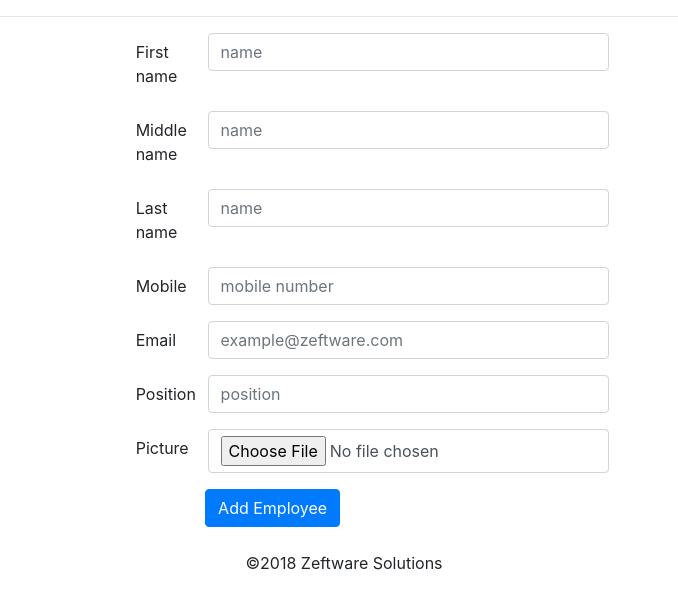
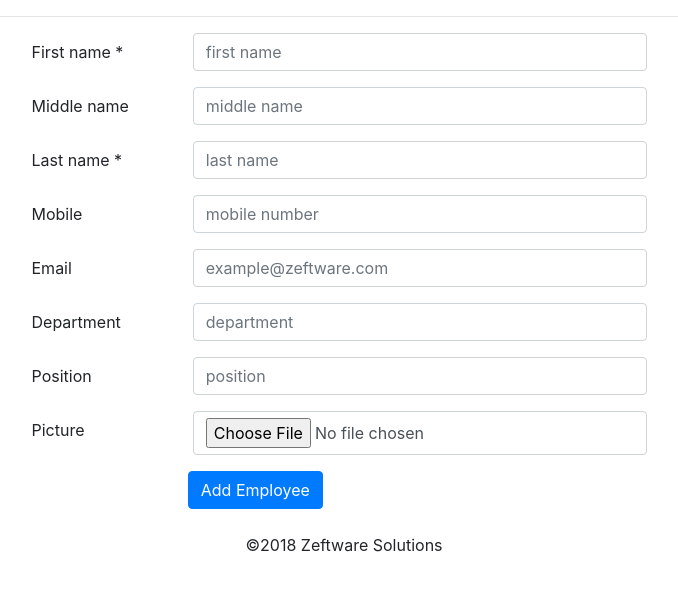
Before and after one commit to pratim2002/Ticket_Management_System, a Django app: page /employees/employees/add/ in a window 1280 px wide. Shown: the part 104-713 px from the top of the page, without its empty margins (296-974 px from the left). Run offline with Django 3.2, Linux system fonts and the light colour scheme; the visitor is signed in with stand-in values (Sample User, id 1); some libraries are stand-ins or nearby versions.

Commit message:
employee view changed

```diff
--- a/src/employees/forms.py
+++ b/src/employees/forms.py
@@ -10,16 +10,18 @@ class CreateForm(forms.ModelForm):
             'last_name',
             'mobile',
             'email',
+            'department',
             'position',
             'picture',
         ]
 
         widgets = {
-            'first_name' : forms.TextInput(attrs={'class': 'form-control', 'placeholder' : 'name'}),
-            'middle_name': forms.TextInput(attrs={'class': 'form-control', 'placeholder': 'name'}),
-            'last_name': forms.TextInput(attrs={'class': 'form-control', 'placeholder': 'name'}),
+            'first_name' : forms.TextInput(attrs={'class': 'form-control', 'placeholder' : 'first name'}),
+            'middle_name': forms.TextInput(attrs={'class': 'form-control', 'placeholder': 'middle name'}),
+            'last_name': forms.TextInput(attrs={'class': 'form-control', 'placeholder': 'last name'}),
             'mobile' : forms.TextInput(attrs={'class': 'form-control', 'placeholder' : 'mobile number'}),
             'email' : forms.TextInput(attrs={'class': 'form-control', 'placeholder' : 'example@zeftware.com'}),
+            'department': forms.TextInput(attrs={'class': 'form-control', 'placeholder': 'department'}),
             'position' : forms.TextInput(attrs = {'class': 'form-control', 'placeholder' : 'position'}),
             'picture': forms.FileInput(attrs={'class': 'form-control'}),
         }
--- a/src/employees/models.py
+++ b/src/employees/models.py
@@ -7,6 +7,7 @@ class Employee(models.Model):
     last_name   = models.CharField(max_length=254, null=True, blank=True)
     mobile      = models.CharField(max_length=254, null=True, blank=True)
     email       = models.EmailField(max_length=254, null=True, blank=True, unique=True)
+    department  = models.CharField(max_length=254, null=True, blank=True)
     position    = models.CharField(max_length=254, null=True, blank=True)
     picture     = models.ImageField(upload_to='profile_pic/', null=True, blank=True)
     created_at  = models.DateTimeField(auto_now_add = True)
--- a/src/employees/templates/employees/forms.html
+++ b/src/employees/templates/employees/forms.html
@@ -11,50 +11,56 @@
 </nav>
 <hr>
 
-<form method="POST" enctype="multipart/form-data" class="offset-md-4"> {% csrf_token %}
+<form method="POST" enctype="multipart/form-data" class="offset-md-3"> {% csrf_token %}
     <div class="form-group row">
-        <label class="col-md-1 col-form-label">{{ form.first_name.label }}</label>
+        <label class="col-md-2 col-form-label">{{ form.first_name.label }} <span class="required-field">*</span></label>
         <div class="col-md-6">
             {{ form.first_name }}
         </div>
     </div>
     <div class="form-group row">
-        <label class="col-md-1 col-form-label">{{ form.middle_name.label }}</label>
+        <label class="col-md-2 col-form-label">{{ form.middle_name.label }}</label>
         <div class="col-md-6">
             {{ form.middle_name }}
         </div>
     </div>
     <div class="form-group row">
-        <label class="col-md-1 col-form-label">{{ form.last_name.label }}</label>
+        <label class="col-md-2 col-form-label">{{ form.last_name.label }} <span class="required-field">*</span></label>
         <div class="col-md-6">
             {{ form.last_name }}
         </div>
     </div>
     <div class="form-group row">
-        <label class="col-sm-1 col-form-label">{{ form.mobile.label }}</label>
+        <label class="col-sm-2 col-form-label">{{ form.mobile.label }}</label>
         <div class="col-sm-6">
             {{ form.mobile}}
         </div>
     </div>
     <div class="form-group row">
-        <label class="col-sm-1 col-form-label">{{ form.email.label }}</label>
+        <label class="col-sm-2 col-form-label">{{ form.email.label }}</label>
         <div class="col-sm-6">
             {{ form.email }}
         </div>
     </div>
     <div class="form-group row">
-        <label class="col-sm-1 col-form-label">{{ form.position.label }}</label>
+        <label class="col-sm-2 col-form-label">{{ form.department.label }}</label>
+        <div class="col-sm-6">
+            {{ form.department }}
+        </div>
+    </div>
+    <div class="form-group row">
+        <label class="col-sm-2 col-form-label">{{ form.position.label }}</label>
         <div class="col-sm-6">
             {{ form.position }}
         </div>
     </div>
     <div class="form-group row">
-        <label class="col-sm-1 col-form-label">{{ form.picture.label }}</label>
+        <label class="col-sm-2 col-form-label">{{ form.picture.label }}</label>
         <div class="col-sm-6">
             {{ form.picture }}
         </div>
     </div>
-    <button type="submit" class="btn btn-primary offset-md-1">Add Employee</button>
+    <button type="submit" class="btn btn-primary offset-md-2">Add Employee</button>
 
 </form>
 
--- a/src/employees/urls.py
+++ b/src/employees/urls.py
@@ -8,4 +8,5 @@ urlpatterns = [
     path('employees/add/', views.createview, name = 'create'),
     path('<id>/edit', views.editview, name = 'edit'),
     path('<id>/delete', views.deleteview, name = 'delete'),
+    path('<id>/detail', views.detailview, name = 'detail'),
 ]
--- a/src/employees/views.py
+++ b/src/employees/views.py
@@ -63,3 +63,13 @@ def deleteview(request, id=None):
     instance = get_object_or_404(Employee, id=id)
     instance.delete()
     return redirect('employees:list')
+
+@login_required
+def detailview(request, id=None):
+    employees = Employee.objects.all()
+    object = get_object_or_404(Employee, id=id)
+    context = {
+        'employees': employees,
+        'object' : object
+    }
+    return render(request, 'employees/detail.html', context)
--- a/src/organizations/templates/organizations/form.html
+++ b/src/organizations/templates/organizations/form.html
@@ -13,13 +13,13 @@
 
 <form method="POST" enctype="multipart/form-data" class="offset-md-3"> {% csrf_token %}
     <div class="form-group row">
-        <label class="col-md-2 col-form-label">{{ form.name.label }}</label>
+        <label class="col-md-2 col-form-label">{{ form.name.label }} <span class="required-field">*</span></label>
         <div class="col-md-6">
             {{ form.name }}
         </div>
     </div>
     <div class="form-group row">
-        <label class="col-sm-2 col-form-label">{{ form.address.label }}</label>
+        <label class="col-sm-2 col-form-label">{{ form.address.label }} <span class="required-field">*</span></label>
         <div class="col-sm-6">
             {{ form.address}}
         </div>
--- a/src/tickets/templates/tickets/list.html
+++ b/src/tickets/templates/tickets/list.html
@@ -19,6 +19,7 @@
     <tr>
         <th>S.N.</th>
         <th>Organization Name</th>
+        <th>Contact</th>
         <th>Ticket Type</th>
         <th>Issue Date</th>
         <th>Completion Date</th>
@@ -32,6 +33,7 @@
     <tr>
         <td>{{ forloop.counter }}</td>
         <td><a href="{% url 'tickets:detail' obj.id %}">{{ obj.organization_id }}</a></td>
+        <td> {{ obj.organization_id.mobile2 }}</td>
         <td>{{ obj.ticket_type }}</td>
         <td>{{ obj.issue_date }}</td>
         <td>{{ obj.completion_date }}</td>
```
Also changed, not shown: src/employees/templates/employees/detail.html (added, +48 -0 lines), src/employees/templates/employees/form.html (+15 -9 lines), src/employees/templates/employees/list.html (+79 -58 lines), src/organizations/templates/organizations/forms.html (+2 -5 lines), src/employees/migrations/0006_employee_department.py (added), src/media/profile_pic/anup1.jpg (added), src/media/profile_pic/nitesh_singh1.jpg (added), src/media/profile_pic/shankar1.jpg (added), src/media/profile_pic/tilak1.jpg (added), src/media/profile_pic/tilak_QKudUhE.jpg (added), src/media/ticket_file/anup1.jpg (added), 1 other file.
